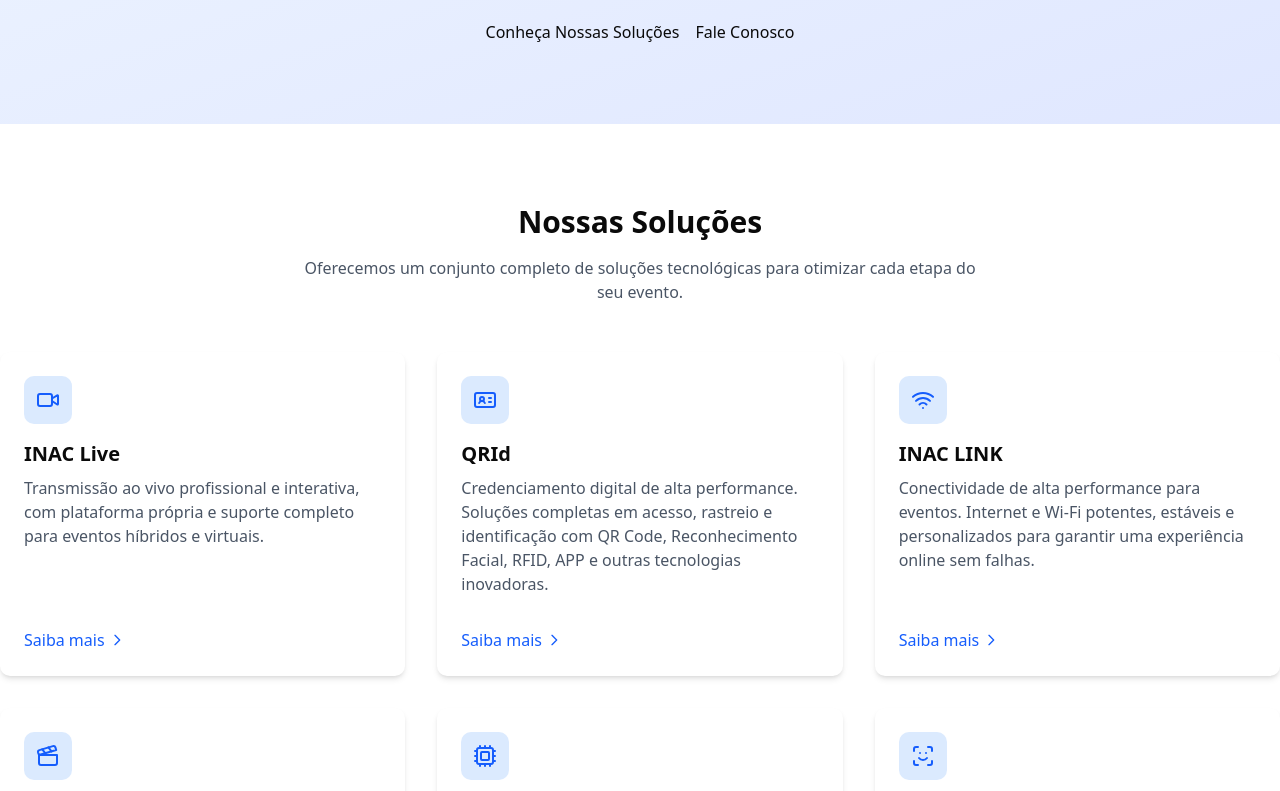
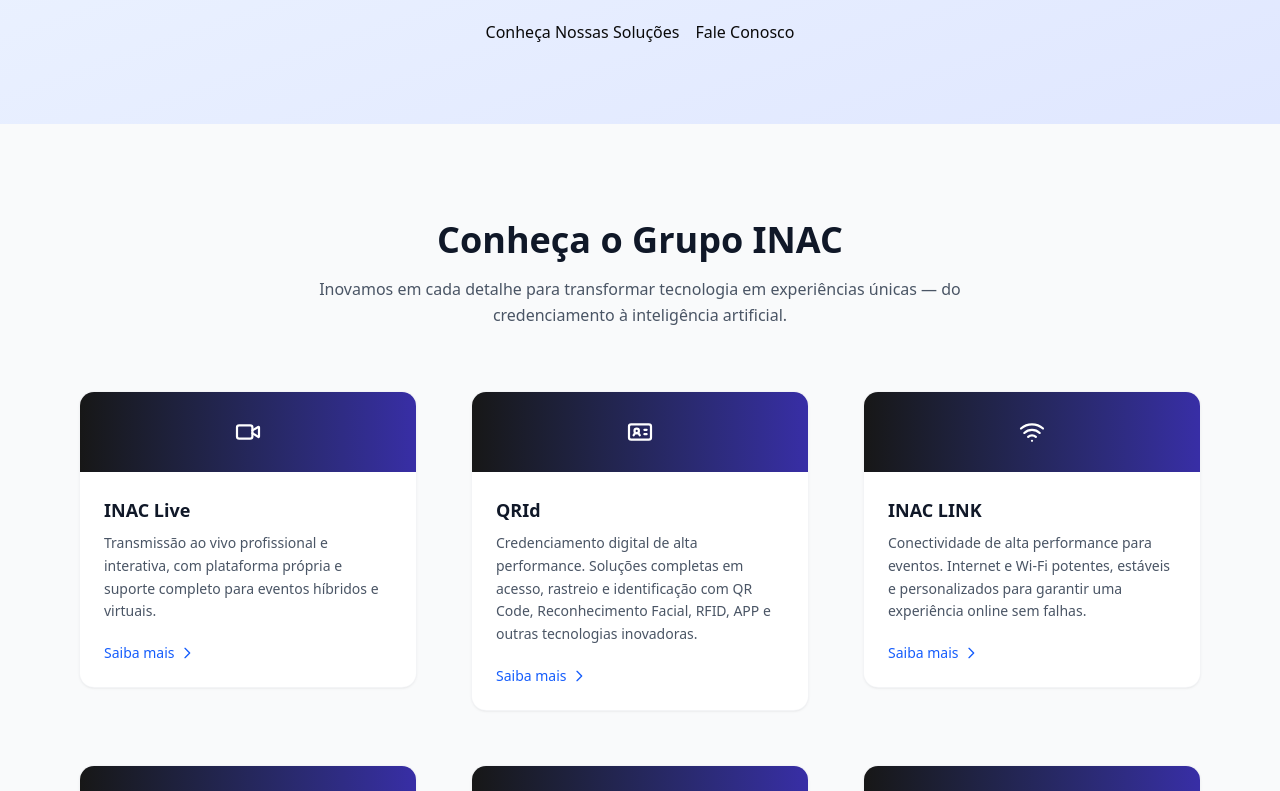
Before and after one commit to gabrielinac22/site-grupo-inac, a Next.js app: page / in a window 1280 px wide. Shown: the part 380-1171 px from the top of the page. Built offline with nearby package versions, Linux system fonts and the light colour scheme.

Commit message:
Cria seção de cards animados apresentando os serviços do Grupo INAC

```diff
--- a/src/components/home/ServiceCards.tsx
+++ b/src/components/home/ServiceCards.tsx
@@ -1,44 +1,131 @@
-import Link from 'next/link';
-import { services } from '@/data/services';
+"use client";
+
+import Link from "next/link";
+import { services } from "@/data/services";
+import { motion, useInView } from "framer-motion";
+import { useRef } from "react";
 
 export default function ServiceCards() {
+  const ref = useRef(null);
+  const inView = useInView(ref, { once: true, margin: "-10%" });
+
+  // Contêiner com stagger (efeito cascata)
+  const container = {
+    hidden: {},
+    visible: {
+      transition: {
+        staggerChildren: 0.12,
+      },
+    },
+  };
+
+  // Animação diagonal (vem de baixo e da esquerda)
+  const cardVariant = {
+    hidden: { opacity: 0, y: 40, x: -30, scale: 0.96 },
+    visible: {
+      opacity: 1,
+      y: 0,
+      x: 0,
+      scale: 1,
+      transition: { duration: 0.45, ease: "easeOut" as const },
+    },
+  };
+
   return (
-    <section className="py-20 bg-white">
-      <div className="container-custom">
-        <div className="text-center mb-12">
-          <h2 className="text-3xl font-bold mb-4">Nossas Soluções</h2>
-          <p className="text-gray-600 max-w-2xl mx-auto">
-            Oferecemos um conjunto completo de soluções tecnológicas para otimizar cada etapa do seu evento.
+    <section className="py-24 bg-gray-50" id="solucoes">
+      <div className="container-custom px-6 md:px-12 lg:px-20">
+        {/* Cabeçalho */}
+        <motion.div
+          ref={ref}
+          initial={{ opacity: 0, y: 25 }}
+          animate={inView ? { opacity: 1, y: 0 } : {}}
+          transition={{ duration: 0.5, ease: "easeOut" }}
+          className="text-center mb-16"
+        >
+          <h2 className="text-4xl font-extrabold text-gray-900 mb-4">
+            Conheça o Grupo INAC
+          </h2>
+          <p className="text-gray-600 max-w-2xl mx-auto text-base leading-relaxed">
+            Inovamos em cada detalhe para transformar tecnologia em experiências
+            únicas — do credenciamento à inteligência artificial.
           </p>
-        </div>
+        </motion.div>
 
-        <div className="grid grid-cols-1 md:grid-cols-2 lg:grid-cols-3 gap-8">
+        {/* Cards */}
+        <motion.div
+          variants={container}
+          initial="hidden"
+          animate={inView ? "visible" : "hidden"}
+          className="grid grid-cols-1 sm:grid-cols-2 lg:grid-cols-3 gap-14"
+        >
           {services.map((service) => (
-            <div
-              key={service.id}
-              className="bg-white rounded-lg shadow-md hover:shadow-lg transition-shadow p-6 flex flex-col"
-            >
-              <div className="mb-4">
-                <div className="w-12 h-12 bg-blue-100 rounded-lg flex items-center justify-center text-blue-600 mb-4">
-                  {service.icon}
-                </div>
-                <h3 className="text-xl font-semibold mb-2">{service.title}</h3>
-                <p className="text-gray-600 mb-4">{service.shortDescription}</p>
-              </div>
-              <div className="mt-auto">
-                <Link
-                  href={`/solucoes/${service.slug}`}
-                  className="text-blue-600 font-medium hover:text-blue-700 inline-flex items-center"
+            <motion.div key={service.id} variants={cardVariant}>
+              <Link
+                href={`/solucoes/${service.slug}`}
+                aria-label={`Saiba mais sobre ${service.title}`}
+                className="group block"
+              >
+                <motion.article
+                  whileHover={{
+                    y: -5,
+                    scale: 1.015,
+                    rotateX: 1.5,
+                    rotateY: -1.5,
+                    transition: { duration: 0.15, ease: "easeOut" },
+                  }}
+                  whileTap={{ scale: 0.985 }}
+                  className="
+                    bg-white rounded-xl overflow-hidden shadow-sm ring-1 ring-gray-100
+                    transition-all duration-150 group
+                  "
                 >
-                  Saiba mais
-                  <svg className="w-4 h-4 ml-1" fill="none" stroke="currentColor" viewBox="0 0 24 24" xmlns="http://www.w3.org/2000/svg">
-                    <path strokeLinecap="round" strokeLinejoin="round" strokeWidth={2} d="M9 5l7 7-7 7" />
-                  </svg>
-                </Link>
-              </div>
-            </div>
+                  {/* Faixa de topo */}
+                  <div className="bg-gradient-to-r from-primary to-primary-light h-20 flex items-center justify-center relative overflow-hidden">
+                    <div className="text-white w-14 h-14 flex items-center justify-center scale-110">
+                      {service.icon}
+                    </div>
+                    {/* brilho */}
+                    <motion.div
+                      className="absolute inset-0 bg-white/10 opacity-0 group-hover:opacity-100 transition-opacity duration-300"
+                      transition={{ duration: 0.3 }}
+                    />
+                  </div>
+
+                  {/* Conteúdo */}
+                  <div className="p-6 flex flex-col">
+                    <h3 className="text-lg font-semibold text-gray-900 mb-2">
+                      {service.title}
+                    </h3>
+                    <p className="text-gray-600 mb-5 leading-relaxed text-sm">
+                      {service.shortDescription}
+                    </p>
+
+                    <div className="mt-auto inline-flex items-center text-blue-600 font-medium text-sm">
+                      <span>Saiba mais</span>
+                      <motion.svg
+                        className="w-4 h-4 ml-1"
+                        fill="none"
+                        stroke="currentColor"
+                        viewBox="0 0 24 24"
+                        xmlns="http://www.w3.org/2000/svg"
+                        aria-hidden="true"
+                        whileHover={{ x: 4 }}
+                        transition={{ duration: 0.2 }}
+                      >
+                        <path
+                          strokeLinecap="round"
+                          strokeLinejoin="round"
+                          strokeWidth={2}
+                          d="M9 5l7 7-7 7"
+                        />
+                      </motion.svg>
+                    </div>
+                  </div>
+                </motion.article>
+              </Link>
+            </motion.div>
           ))}
-        </div>
+        </motion.div>
       </div>
     </section>
   );
```
